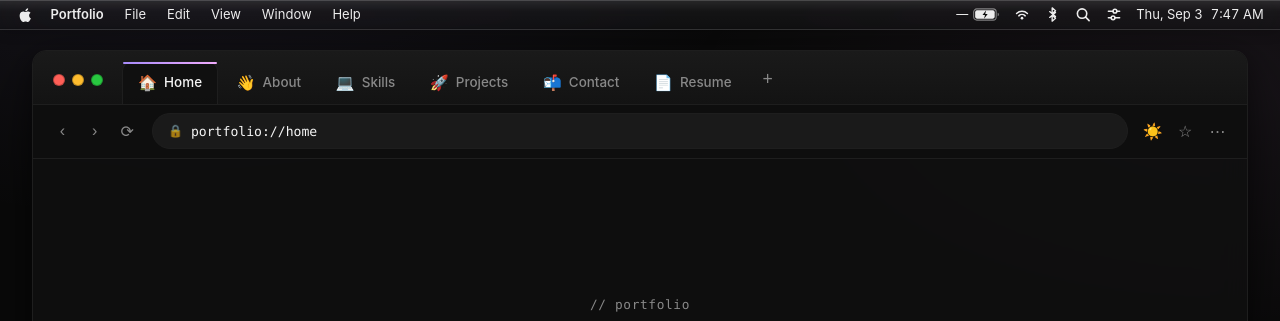
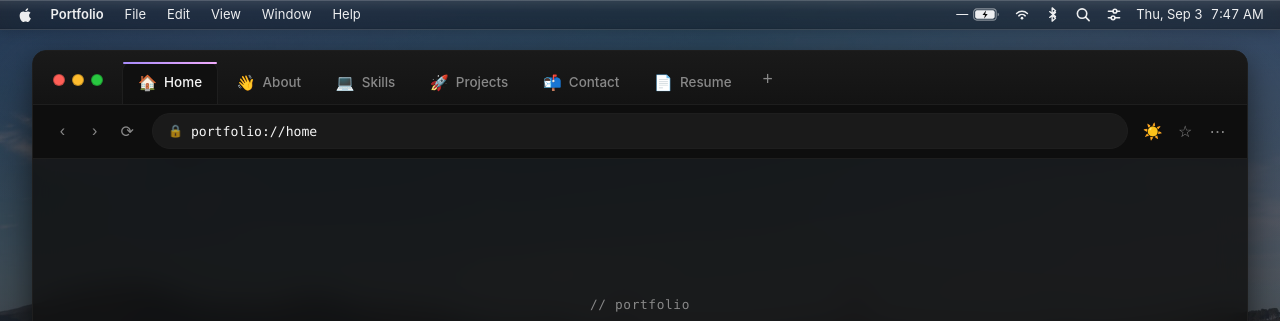
Before and after one commit to namng2/personal-portfolio, a plain HTML site: page index.html in a window 1280 px wide. Shown: the top 321 px of the page. Drawn offline with nearby package versions, Linux system fonts and the light colour scheme.

Commit message:
Set the desktop wallpaper to a personal photo
Enable --wallpaper and add assets/img/wallpaper.jpg.

The imported file was a 7728x5152 camera original at 23MB, which would
have been committed to git history permanently and made the page slow to
load on GitHub Pages. Resampled to 2560px wide at quality 55 (487KB) and
renamed to a lowercase extension, since GitHub Pages is case-sensitive
where macOS is not. The camera original is kept outside the repo.

Co-Authored-By: Claude Opus 5 <noreply@anthropic.com>

```diff
--- a/assets/css/styles.css
+++ b/assets/css/styles.css
@@ -33,10 +33,9 @@
   --mb-fg: rgba(255, 255, 255, 0.92);
   --mb-dim: rgba(255, 255, 255, 0.45);
 
-  /* Desktop wallpaper. Drop an image in assets/img/ and point this at it:
-     --wallpaper: url("../img/wallpaper.jpg");
-     The tint sits over the photo so the glass chrome stays readable. */
-  --wallpaper: none;
+  /* Desktop wallpaper. Swap the file in assets/img/ or set this to none.
+     The tint below sits over the photo so the glass chrome stays readable. */
+  --wallpaper: url("../img/wallpaper.jpg");
   --wallpaper-tint: rgba(10, 10, 10, 0.55);
 }
 
@@ -77,6 +76,7 @@ body {
     radial-gradient(55rem 28rem at 95% 12%, rgba(240, 171, 252, 0.06), transparent 60%),
     linear-gradient(var(--wallpaper-tint), var(--wallpaper-tint)),
     var(--wallpaper);
+
   background-size: auto, auto, auto, cover;
   background-position: center, center, center, center;
   background-repeat: no-repeat, no-repeat, no-repeat, no-repeat;
```
Also changed, not shown: assets/img/wallpaper.jpg (added).
